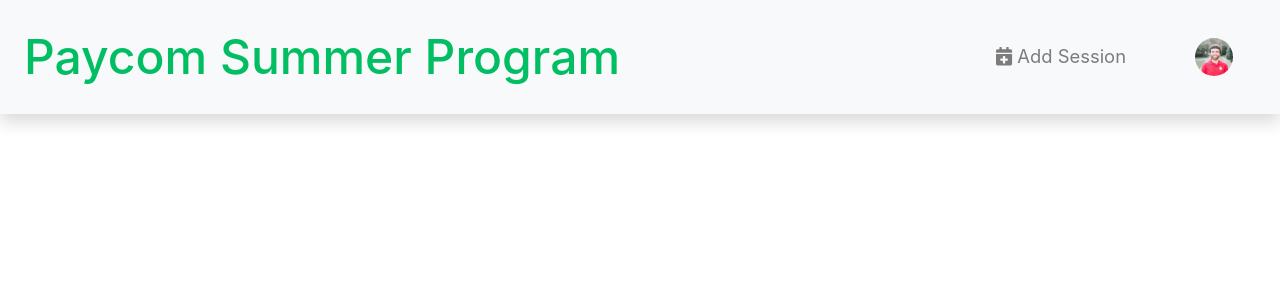
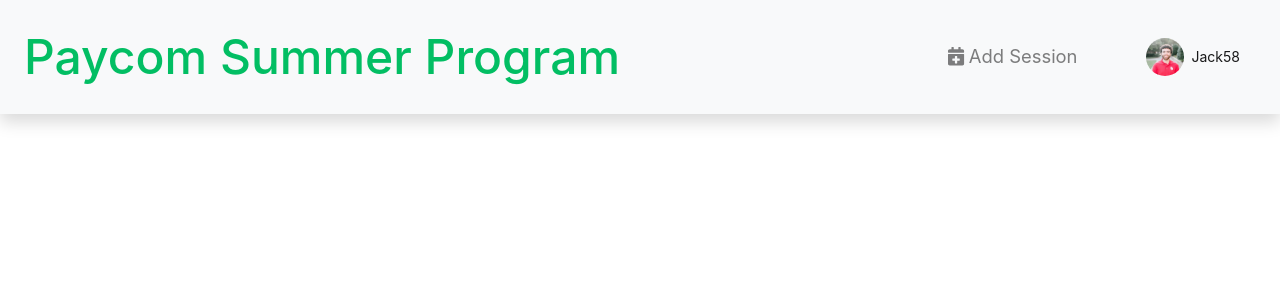
Before and after one commit to Jackschwarz58/ProgramPlanner-Paycom2020, a React (Create React App) app: page / in a window 1280 px wide. Shown: the top 300 px of the page. Built offline with nearby package versions, Linux system fonts and the light colour scheme.

Commit message:
Added username field to user object

```diff
--- a/src/App.js
+++ b/src/App.js
@@ -4,7 +4,13 @@
 
 class App extends Component {
   state = {
-    users: [{ id: "0000001", name: "Jack Schwarz" }],
+    users: [
+      {
+        id: "0000001",
+        name: "Jack Schwarz",
+        userName: "Jack58",
+      },
+    ],
   };
 
   render() {
```
